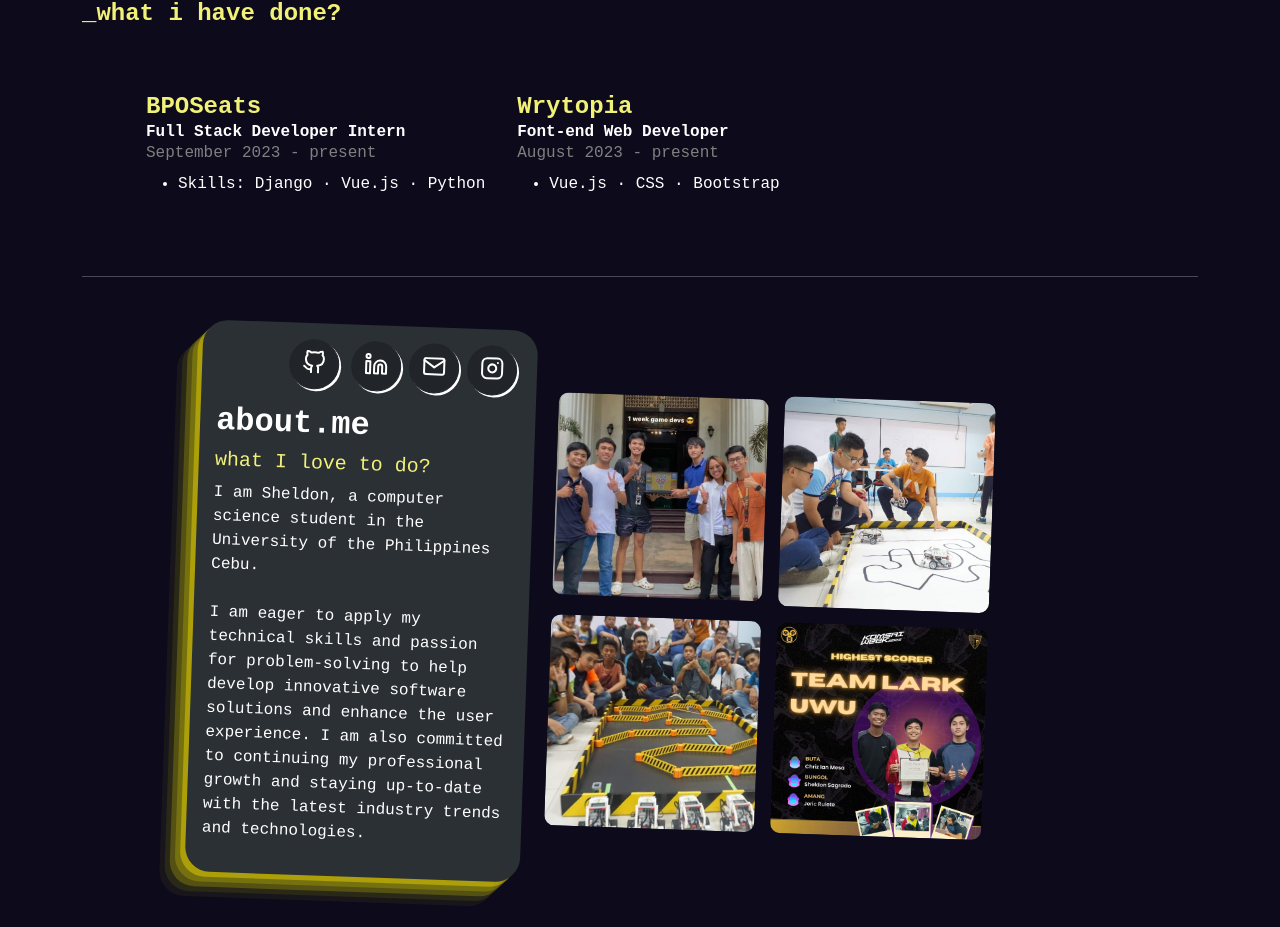
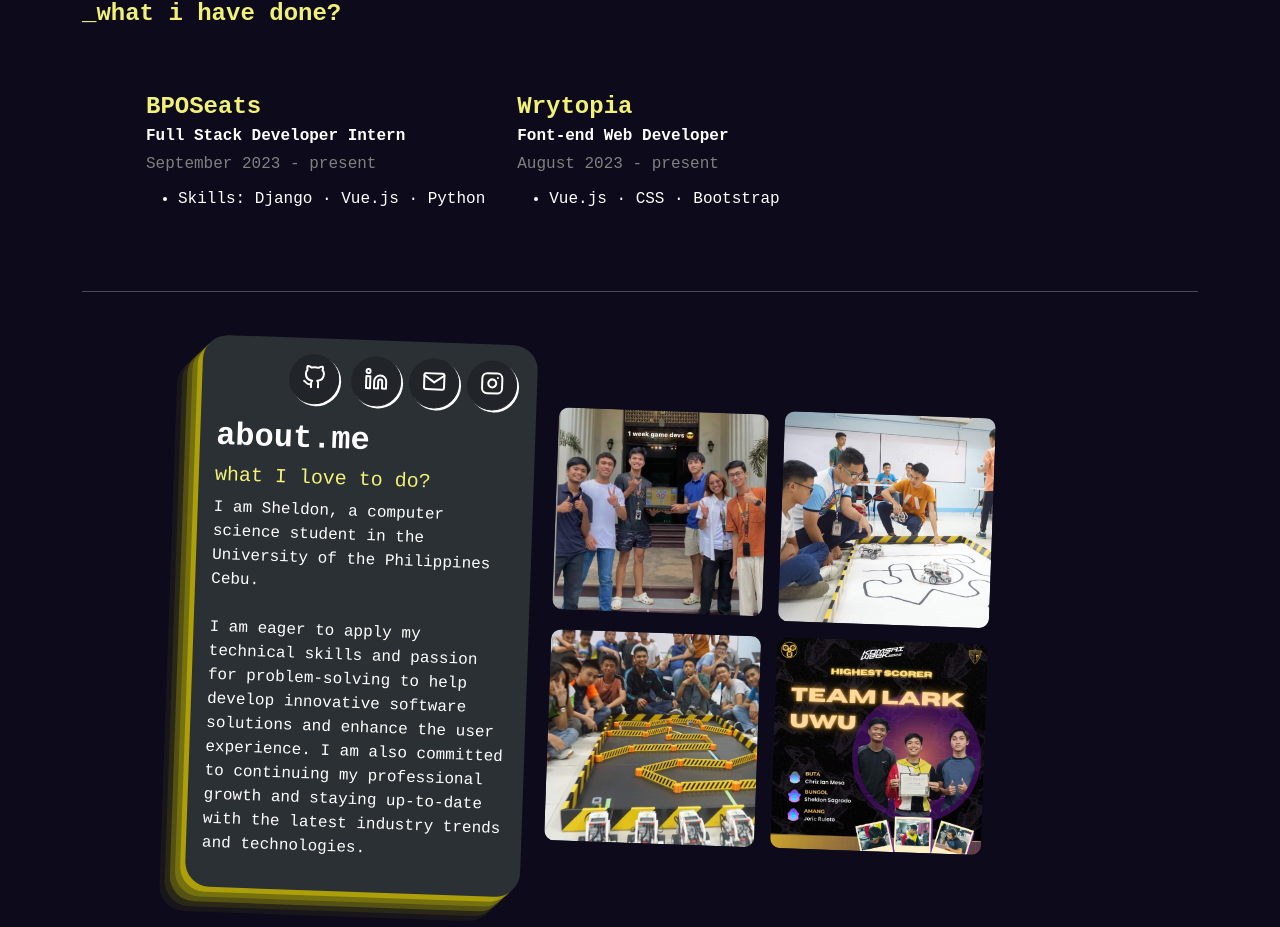
Before and after one commit to cup-noodlehS/portfolio-v2, a Vue app: page / in a window 1280 px wide. Shown: the part 4337-5264 px from the top of the page. Built offline with nearby package versions, Linux system fonts and the light colour scheme.

Commit message:
tweaked a bit

```diff
--- a/src/components/index/experience.vue
+++ b/src/components/index/experience.vue
@@ -31,7 +31,7 @@ h4 {
   font-weight: 600;
 }
 p {
-  line-height: 5px;
+  line-height: 0.8;
 }
 .sub-title {
   font-weight: 600;
```
